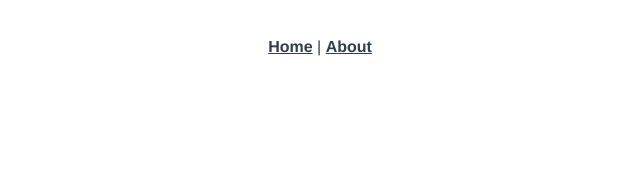
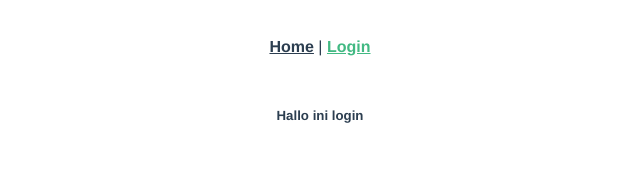
Before and after one commit to rizqonmaulana/kenalchat-FE, a Vue app: page /login in a window 1280 px wide. Shown: the top 173 px of the page, without its empty margins (320-960 px from the left). Built offline with nearby package versions, Linux system fonts and the light colour scheme.

Commit message:
first commit

```diff
--- a/src/App.vue
+++ b/src/App.vue
@@ -2,7 +2,7 @@
   <div id="app">
     <div id="nav">
       <router-link to="/">Home</router-link> |
-      <router-link to="/about">About</router-link>
+      <router-link to="/login">Login</router-link>
     </div>
     <router-view />
   </div>
--- a/src/router/index.js
+++ b/src/router/index.js
@@ -1,30 +1,26 @@
 import Vue from "vue";
 import VueRouter from "vue-router";
-import Home from "../views/Home.vue";
+import Login from "../views/Login.vue";
 
 Vue.use(VueRouter);
 
 const routes = [
+  // {
+  //   path: "/",
+  //   name: "Home",
+  //   component: Home
+  // },
   {
-    path: "/",
-    name: "Home",
-    component: Home
+    path: "/login",
+    name: "Login",
+    component: Login,
   },
-  {
-    path: "/about",
-    name: "About",
-    // route level code-splitting
-    // this generates a separate chunk (about.[hash].js) for this route
-    // which is lazy-loaded when the route is visited.
-    component: () =>
-      import(/* webpackChunkName: "about" */ "../views/About.vue")
-  }
 ];
 
 const router = new VueRouter({
   mode: "history",
   base: process.env.BASE_URL,
-  routes
+  routes,
 });
 
 export default router;
--- a/src/views/About.vue
+++ /dev/null
@@ -1,5 +0,0 @@
-<template>
-  <div class="about">
-    <h1>This is an about page</h1>
-  </div>
-</template>
--- a/src/views/Home.vue
+++ /dev/null
@@ -1,18 +0,0 @@
-<template>
-  <div class="home">
-    <img alt="Vue logo" src="../assets/logo.png" />
-    <HelloWorld msg="Welcome to Your Vue.js App" />
-  </div>
-</template>
-
-<script>
-// @ is an alias to /src
-import HelloWorld from "@/components/HelloWorld.vue";
-
-export default {
-  name: "Home",
-  components: {
-    HelloWorld
-  }
-};
-</script>
--- /dev/null
+++ b/src/views/Login.vue
@@ -0,0 +1,5 @@
+<template>
+  <div>
+    <h5>Hallo ini login</h5>
+  </div>
+</template>
```
